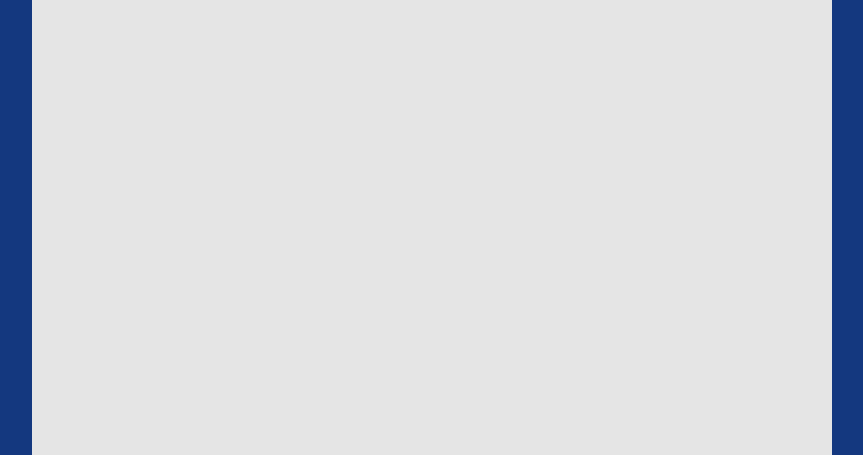
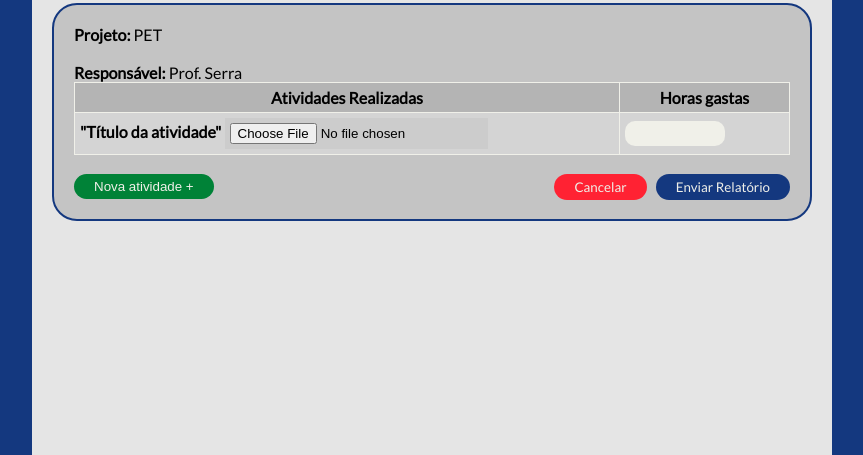
Before and after one commit to danvinicius/projeto-web0, a plain HTML site: page aluno/enviar_relatorio.html in a window 1280 px wide. Shown: the part 267-722 px from the top of the page, without its empty margins (208-1071 px from the left). Drawn offline with Linux system fonts and the light colour scheme.

Commit message:
envio de relatorio completo

```diff
--- a/aluno/enviar_relatorio.html
+++ b/aluno/enviar_relatorio.html
@@ -37,8 +37,33 @@
         </ul>
       </nav>
       <main>
-        <h1 id="titulo">Projetos Ativos<br /></h1>
+        <h1 id="titulo">Novo Relatório<br /></h1>
         <br />
+        <div id="novo-relatorio">
+          <p><b>Projeto: </b> PET</p><br>
+          <p><b>Responsável: </b> Prof. Serra</p>
+          <table id="atividades-realizadas"> <!--linhas alternam cor-->
+            <tr>
+              <th>Atividades Realizadas</th>
+              <th>Horas gastas</th>
+            </tr>
+            <tr>
+              <td>
+                <b>"Título da atividade"
+                <input id="anexar" name ="anexar arquivo" type="file">
+              </td>
+              <td>
+                <input id="horas" type="number">
+              </td>
+            </tr>
+          </table><br>
+          <button id="nova-atividade">Nova atividade +</button>
+          <div id="botoes" class="right">
+            <button id="cancelar">Cancelar</button>&nbsp;&nbsp;
+            <button id="enviar-relatorio">Enviar Relatório</button>
+          </div>
+
+        </div>
       </main>
       <footer>
         <address>
--- a/aluno/style.css
+++ b/aluno/style.css
@@ -162,3 +162,72 @@ progress
 #btn-entrar a {
     color: #F0F0E9;
 }
+
+#novo-relatorio
+{
+    background-color: #C4C4C4;
+    border-style: solid;
+    border-width: 2px;
+    border-color: #14387F;
+    border-radius: 25px;
+    padding: 20px;
+}
+
+#atividades-realizadas
+{
+    font-family: lato;
+    border-collapse: collapse;
+    width: 100%;
+}
+
+#atividades-realizadas td, #atividades-realizadas th
+{
+    border: 1px solid #F0F0E9;
+    padding: 5px;
+}
+
+#atividades-realizadas tr:nth-child(even)
+{
+    background-color: #D4D4D4;
+}
+
+#atividades-realizadas th
+{
+    padding: 5px 20px;
+    text-align: center;
+    background-color: #B4B4B4;
+}
+
+#horas
+{
+    background-color: #f0f0e9;
+    border-radius: 10px;
+    width: 100px;
+    padding-left: 5px;
+}
+
+#nova-atividade
+{
+    background-color: #008237;
+    color: #F0F0E9;
+    padding: 5px 20px;
+    border-radius: 25px;
+}
+
+#cancelar
+{
+    background-color: #FF2233;
+    color:#F0F0E9;
+    border-radius: 15px;
+    padding: 5px 20px;
+    font-family: lato;
+}
+
+#enviar-relatorio
+{
+    background-color: #14387F;
+    color:#F0F0E9;
+    border-radius: 15px;
+    padding: 5px 20px;
+    font-family: lato;
+}
```
